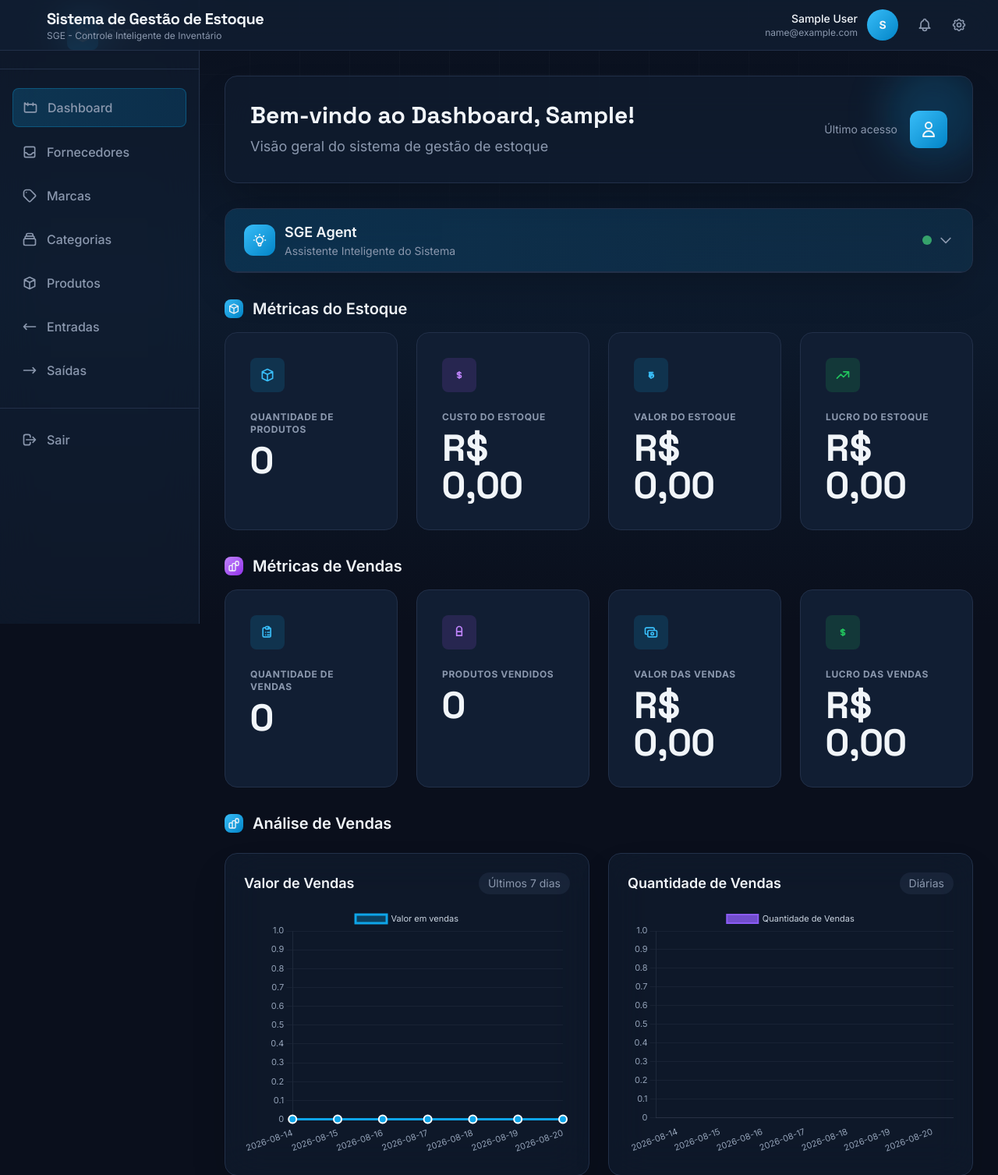
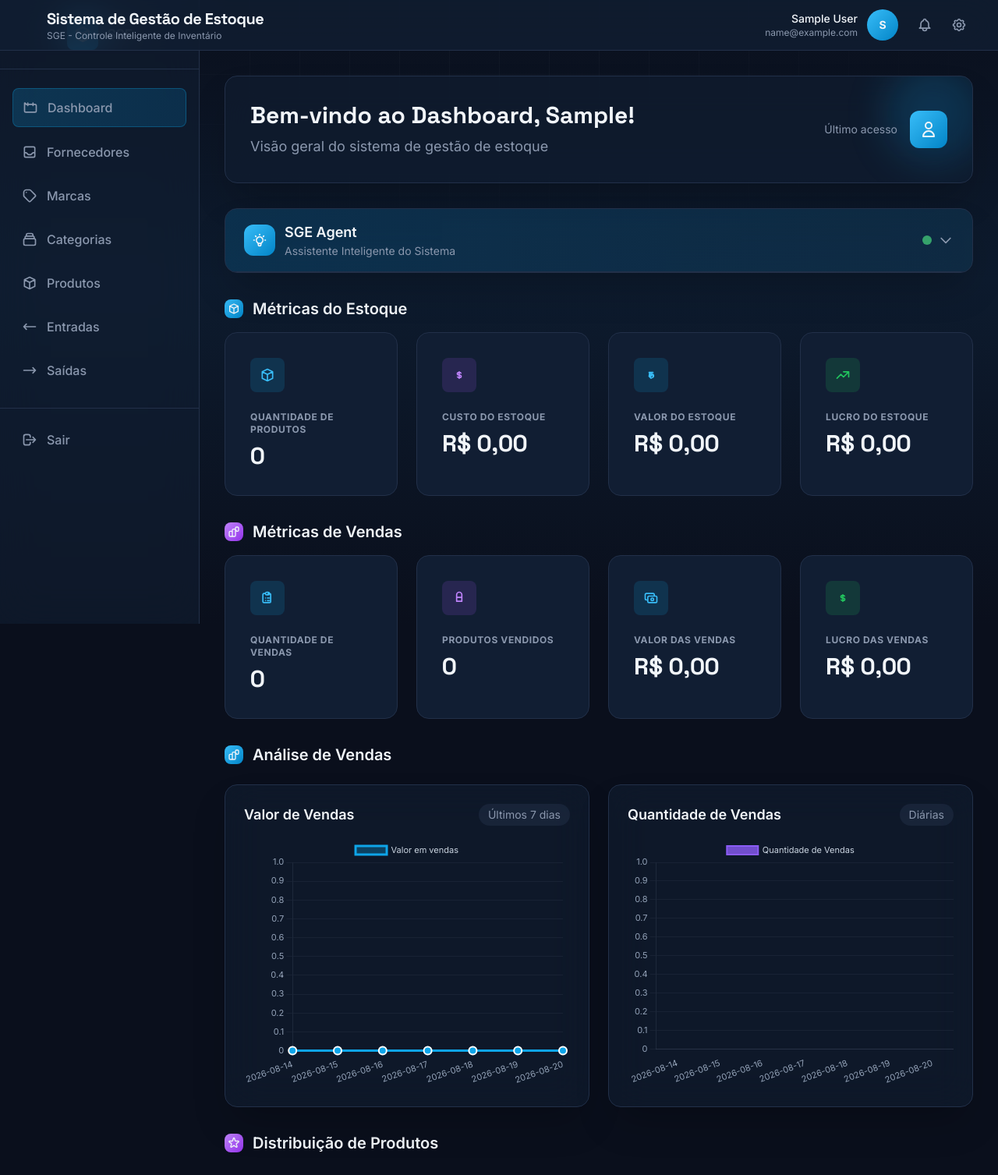
Before and after one commit to GabrielDLobo/02-Inventory-Management-System, a Django app: page /home/ in a window 1280 px wide. Shown: the top 1507 px of the page at 78% size. Run offline with Django 5.2, Linux system fonts and the light colour scheme; the visitor is signed in with stand-in values (Sample User, id 1); data that the repository does not hold is empty.

Commit message:
Ajusta escala do número-herói: text-5xl/800 estava gritante, reduzido a text-3xl/700
Aplicado nos cards de métrica do dashboard (estoque e vendas), da tela
de produtos (mesmo componente compartilhado) e dos quick stats de
entradas/saídas, mantendo font-display + tabular-nums.

Co-Authored-By: Claude Sonnet 5 <noreply@anthropic.com>

```diff
--- a/app/templates/components/_product_metrics.html
+++ b/app/templates/components/_product_metrics.html
@@ -8,7 +8,7 @@
       </svg>
     </div>
     <p class="text-xs font-bold uppercase tracking-wider text-mist mb-2">Quantidade de Produtos</p>
-    <p class="font-display font-extrabold text-5xl text-ice tabular-nums">{{ product_metrics.total_quantity }}</p>
+    <p class="font-display font-bold text-3xl text-ice tabular-nums">{{ product_metrics.total_quantity }}</p>
   </div>
 
   <!-- Total Cost Card -->
@@ -19,7 +19,7 @@
       </svg>
     </div>
     <p class="text-xs font-bold uppercase tracking-wider text-mist mb-2">Custo do Estoque</p>
-    <p class="font-display font-extrabold text-5xl text-ice tabular-nums">R$ {{ product_metrics.total_cost_price }}</p>
+    <p class="font-display font-bold text-3xl text-ice tabular-nums">R$ {{ product_metrics.total_cost_price }}</p>
   </div>
 
   <!-- Total Selling Price Card -->
@@ -30,7 +30,7 @@
       </svg>
     </div>
     <p class="text-xs font-bold uppercase tracking-wider text-mist mb-2">Valor do Estoque</p>
-    <p class="font-display font-extrabold text-5xl text-ice tabular-nums">R$ {{ product_metrics.total_selling_price }}</p>
+    <p class="font-display font-bold text-3xl text-ice tabular-nums">R$ {{ product_metrics.total_selling_price }}</p>
   </div>
 
   <!-- Total Profit Card (semântico: lucro = verde) -->
@@ -41,7 +41,7 @@
       </svg>
     </div>
     <p class="text-xs font-bold uppercase tracking-wider text-mist mb-2">Lucro do Estoque</p>
-    <p class="font-display font-extrabold text-5xl text-ice tabular-nums">R$ {{ product_metrics.total_profit }}</p>
+    <p class="font-display font-bold text-3xl text-ice tabular-nums">R$ {{ product_metrics.total_profit }}</p>
   </div>
 
 </div>
--- a/app/templates/components/_sales_metrics.html
+++ b/app/templates/components/_sales_metrics.html
@@ -8,7 +8,7 @@
       </svg>
     </div>
     <p class="text-xs font-bold uppercase tracking-wider text-mist mb-2">Quantidade de Vendas</p>
-    <p class="font-display font-extrabold text-5xl text-ice tabular-nums">{{ sales_metrics.total_sales }}</p>
+    <p class="font-display font-bold text-3xl text-ice tabular-nums">{{ sales_metrics.total_sales }}</p>
   </div>
 
   <!-- Products Sold Card -->
@@ -19,7 +19,7 @@
       </svg>
     </div>
     <p class="text-xs font-bold uppercase tracking-wider text-mist mb-2">Produtos Vendidos</p>
-    <p class="font-display font-extrabold text-5xl text-ice tabular-nums">{{ sales_metrics.total_products_sold }}</p>
+    <p class="font-display font-bold text-3xl text-ice tabular-nums">{{ sales_metrics.total_products_sold }}</p>
   </div>
 
   <!-- Sales Value Card -->
@@ -30,7 +30,7 @@
       </svg>
     </div>
     <p class="text-xs font-bold uppercase tracking-wider text-mist mb-2">Valor das Vendas</p>
-    <p class="font-display font-extrabold text-5xl text-ice tabular-nums">R$ {{ sales_metrics.total_sales_value }}</p>
+    <p class="font-display font-bold text-3xl text-ice tabular-nums">R$ {{ sales_metrics.total_sales_value }}</p>
   </div>
 
   <!-- Sales Profit Card (semântico: lucro = verde) -->
@@ -41,7 +41,7 @@
       </svg>
     </div>
     <p class="text-xs font-bold uppercase tracking-wider text-mist mb-2">Lucro das Vendas</p>
-    <p class="font-display font-extrabold text-5xl text-ice tabular-nums">R$ {{ sales_metrics.total_sales_profit }}</p>
+    <p class="font-display font-bold text-3xl text-ice tabular-nums">R$ {{ sales_metrics.total_sales_profit }}</p>
   </div>
 
 </div>
--- a/inflows/templates/inflow_list.html
+++ b/inflows/templates/inflow_list.html
@@ -31,7 +31,7 @@ SGE - Entradas
         </svg>
       </div>
       <p class="text-xs font-bold uppercase tracking-wider text-mist mb-2">Total de Entradas</p>
-      <p class="font-display font-extrabold text-5xl text-ice tabular-nums">{{ inflows.count }}</p>
+      <p class="font-display font-bold text-3xl text-ice tabular-nums">{{ inflows.count }}</p>
     </div>
 
     <div class="bg-navy-800 border border-navy-700 rounded-card p-8 hover:border-lucro/40 transition-colors duration-200 animate-slide-in-left" style="animation-delay: 0.05s;">
@@ -41,7 +41,7 @@ SGE - Entradas
         </svg>
       </div>
       <p class="text-xs font-bold uppercase tracking-wider text-mist mb-2">Entradas Hoje</p>
-      <p class="font-display font-extrabold text-5xl text-ice tabular-nums">{{ today_inflows|default:0 }}</p>
+      <p class="font-display font-bold text-3xl text-ice tabular-nums">{{ today_inflows|default:0 }}</p>
     </div>
 
     <div class="bg-navy-800 border border-navy-700 rounded-card p-8 hover:border-lucro/40 transition-colors duration-200 animate-slide-in-left" style="animation-delay: 0.1s;">
@@ -51,7 +51,7 @@ SGE - Entradas
         </svg>
       </div>
       <p class="text-xs font-bold uppercase tracking-wider text-mist mb-2">Produtos Diferentes</p>
-      <p class="font-display font-extrabold text-5xl text-ice tabular-nums">{{ unique_products|default:0 }}</p>
+      <p class="font-display font-bold text-3xl text-ice tabular-nums">{{ unique_products|default:0 }}</p>
     </div>
   </div>
 </div>
--- a/outflows/templates/outflow_list.html
+++ b/outflows/templates/outflow_list.html
@@ -31,7 +31,7 @@ SGE - Saídas
         </svg>
       </div>
       <p class="text-xs font-bold uppercase tracking-wider text-mist mb-2">Total de Saídas</p>
-      <p class="font-display font-extrabold text-5xl text-ice tabular-nums">{{ outflows.count }}</p>
+      <p class="font-display font-bold text-3xl text-ice tabular-nums">{{ outflows.count }}</p>
     </div>
 
     <div class="bg-navy-800 border border-navy-700 rounded-card p-8 hover:border-saida/40 transition-colors duration-200 animate-slide-in-left" style="animation-delay: 0.05s;">
@@ -41,7 +41,7 @@ SGE - Saídas
         </svg>
       </div>
       <p class="text-xs font-bold uppercase tracking-wider text-mist mb-2">Saídas Hoje</p>
-      <p class="font-display font-extrabold text-5xl text-ice tabular-nums">{{ today_outflows|default:0 }}</p>
+      <p class="font-display font-bold text-3xl text-ice tabular-nums">{{ today_outflows|default:0 }}</p>
     </div>
 
     <div class="bg-navy-800 border border-navy-700 rounded-card p-8 hover:border-saida/40 transition-colors duration-200 animate-slide-in-left" style="animation-delay: 0.1s;">
@@ -51,7 +51,7 @@ SGE - Saídas
         </svg>
       </div>
       <p class="text-xs font-bold uppercase tracking-wider text-mist mb-2">Produtos Diferentes</p>
-      <p class="font-display font-extrabold text-5xl text-ice tabular-nums">{{ unique_products|default:0 }}</p>
+      <p class="font-display font-bold text-3xl text-ice tabular-nums">{{ unique_products|default:0 }}</p>
     </div>
   </div>
 </div>
```
Also changed, not shown: app/static/css/tailwind.css, 2 other files.
